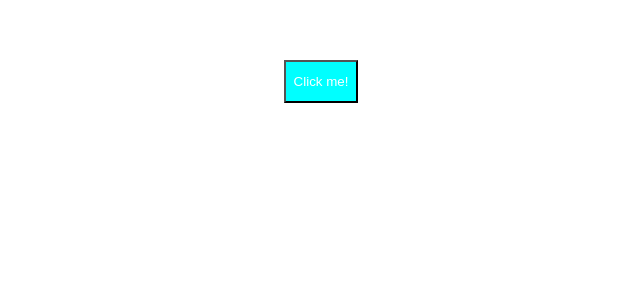
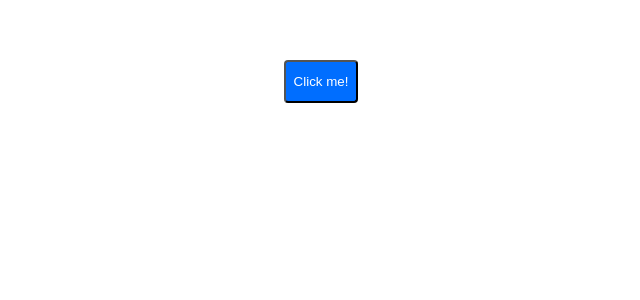
Before and after one commit to rodrigoRolim/continuos, a Vue app: page / in a window 1280 px wide. Shown: the top 300 px of the page, without its empty margins (319-959 px from the left). Built offline with nearby package versions, Linux system fonts and the light colour scheme.

Commit message:
customed some properties of button

```diff
--- a/src/components/ButtonMessage.vue
+++ b/src/components/ButtonMessage.vue
@@ -21,8 +21,9 @@ export default {
 </script>
 <style>
 button {
-  background-color:aqua;
+  background-color: rgb(0, 110, 255);
   color: white;
   padding: 12px 8px;
+  border-radius: 4px
 }
 </style>
```
